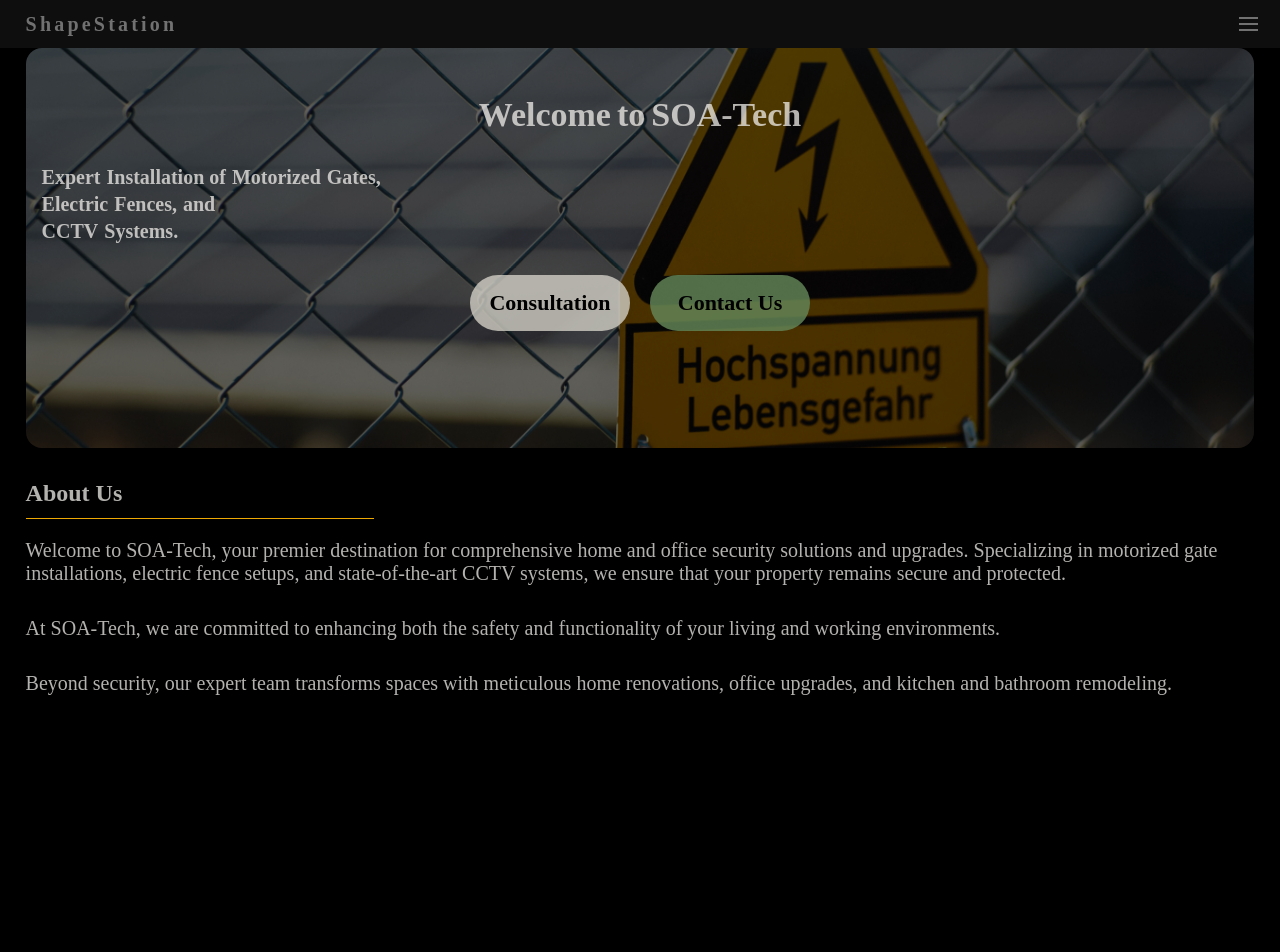
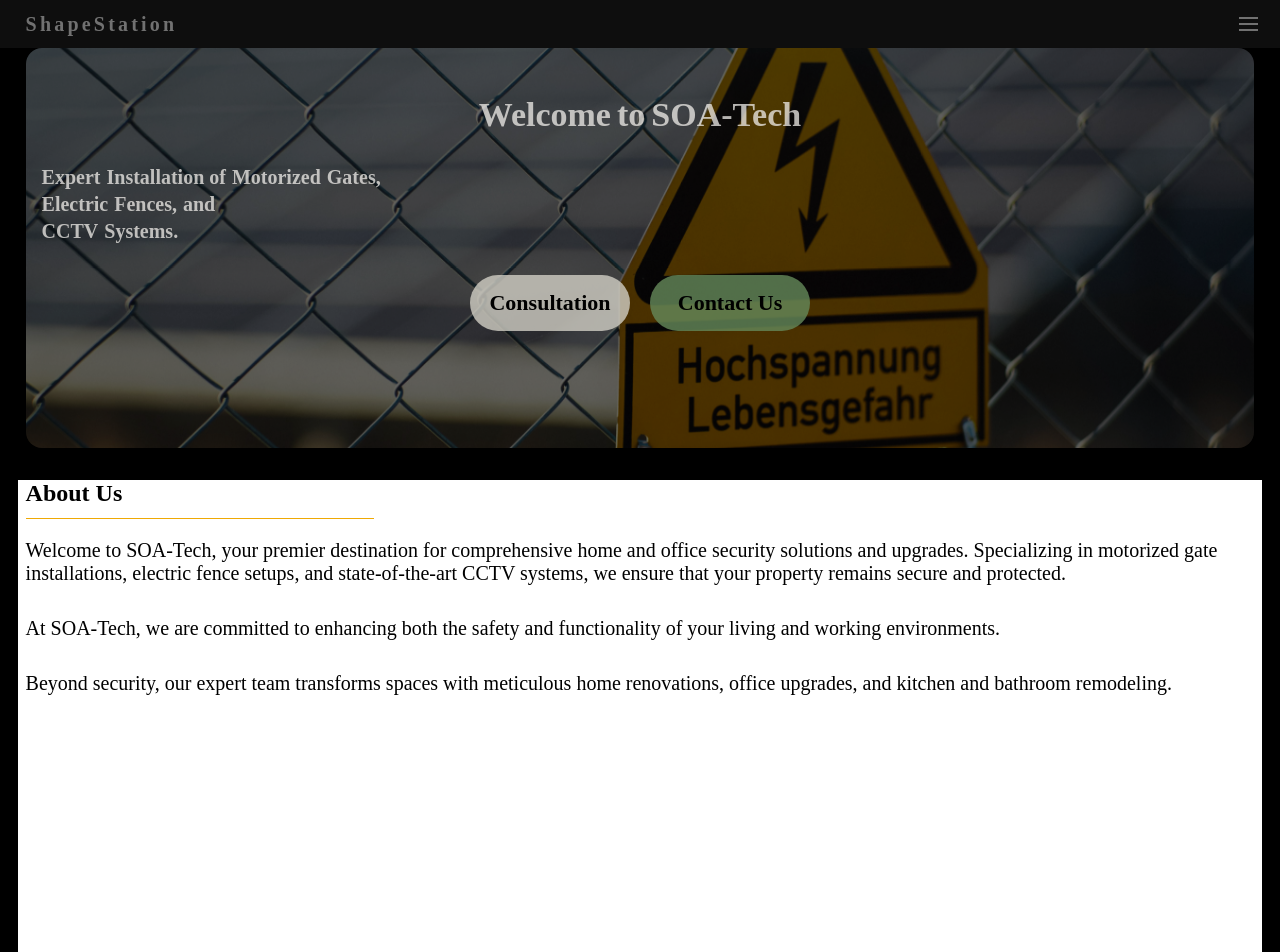
Before and after one commit to firemasterleo/shapestation2, a Vue app: page /TestPage in a window 1280 px wide. Shown: the top 952 px of the page. Built offline with nearby package versions, Linux system fonts and the light colour scheme.

Commit message:
Update TestPage.vue

```diff
--- a/src/components/TestPage.vue
+++ b/src/components/TestPage.vue
@@ -311,7 +311,7 @@
             position: relative;
             z-index: 3;
             height: 30rem;
-            background-color: rgb(0, 0, 0);
+            background-color: rgb(255, 255, 255);
             margin-top: 2rem;
 
             margin-inline: 0.5rem;
@@ -322,11 +322,15 @@
             gap: 2rem;
 
             h1 {
-                color: rgba(239, 236, 232, 0.753);
+                // color: rgba(239, 236, 232, 0.753);
+            color: black;
+
                 font-size: 24px;
             }
             p {
-                color: rgba(239, 236, 232, 0.753);
+                // color: rgba(239, 236, 232, 0.753);
+            color: black;
+
                 font-size: 20px;
 
             }
```
